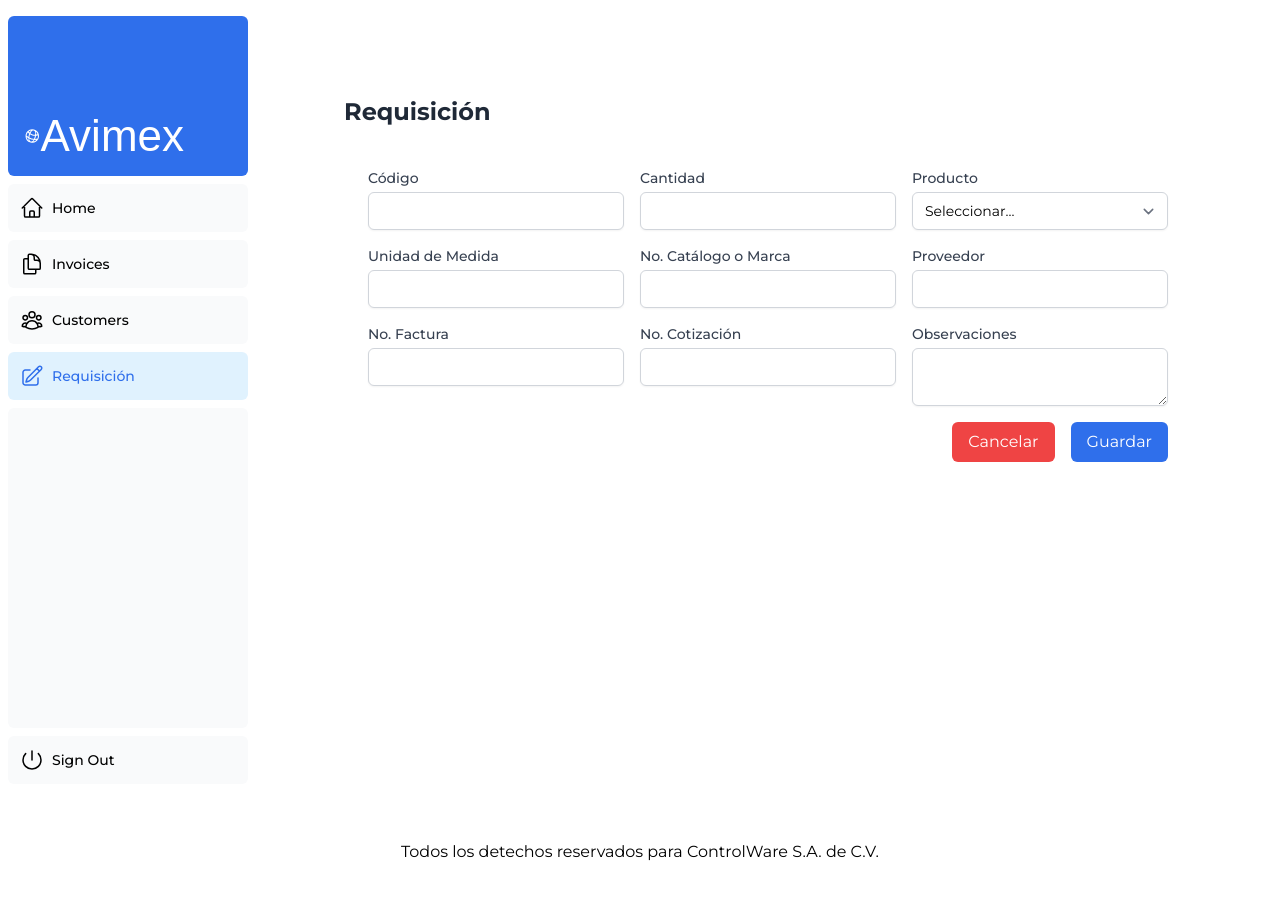
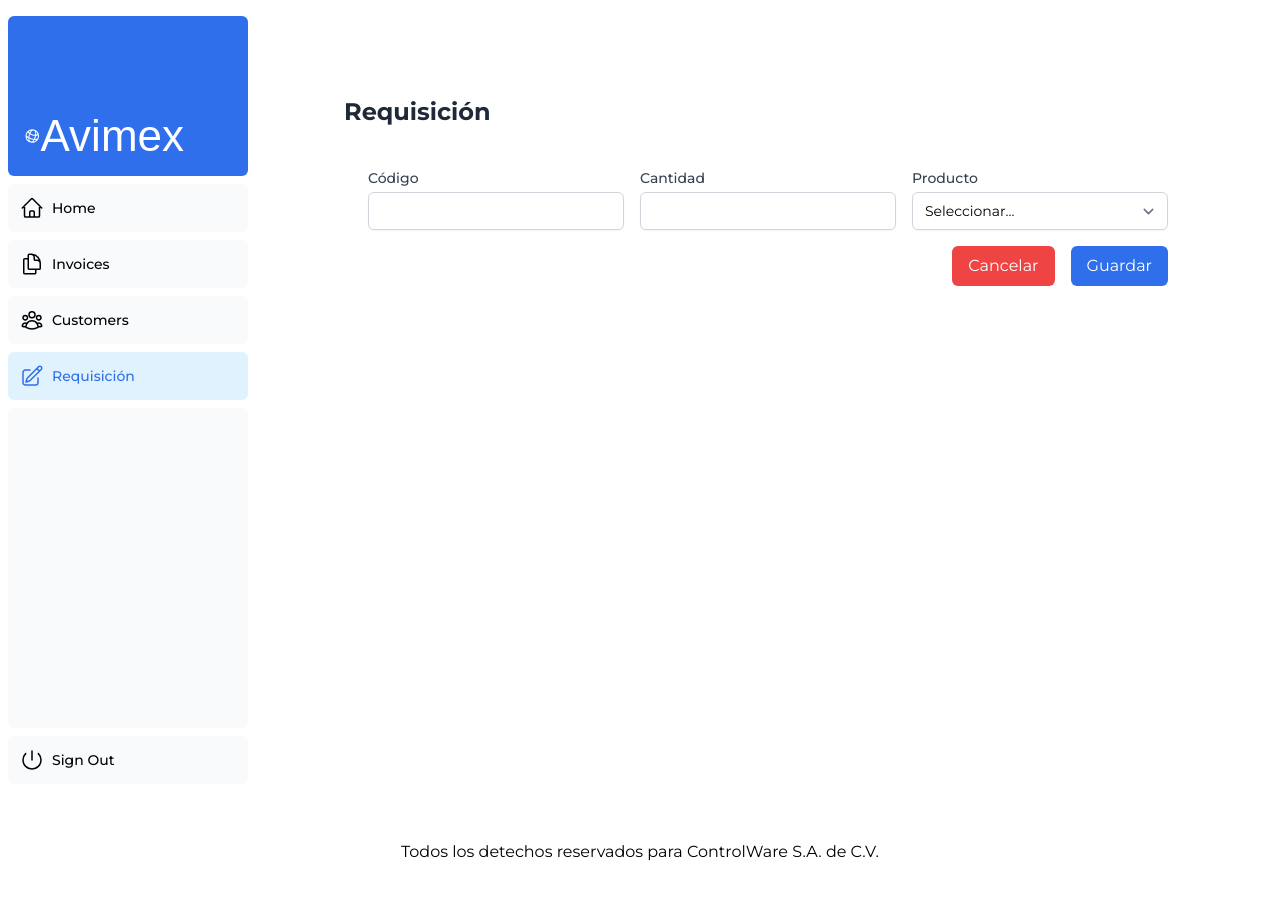
Before and after one commit to Vantar23/avimex-intranet, a Next.js app: page /dashboard/form in a window 1280 px wide. Shown: the top 898 px of the page. Built offline with nearby package versions, Linux system fonts and the light colour scheme; a web font is replaced by a local one.

Commit message:
Prueba cat api

```diff
--- a/app/api/catalogos.js
+++ b/app/api/catalogos.js
@@ -1,6 +1,5 @@
 const axios = require('axios');
 
-// Inicialización del objeto catalogos
 let catalogos = {
     Cat_Producto: [],
     Cat_Medida: [],
@@ -13,20 +12,22 @@ const fetchCatalogos = async () => {
     try {
         const response = await axios.get('http://localhost/backend/api/Catalogos');
 
-        // Asignar cada sección del JSON a su respectivo array
+        // Asigna cada sección del JSON a su respectivo array
         catalogos.Cat_Producto = response.data.Cat_Producto || [];
         catalogos.Cat_Medida = response.data.Cat_Medida || [];
         catalogos.Cat_Marca = response.data.Cat_Marca || [];
         catalogos.Cat_Proveedor = response.data.Cat_Proveedor || [];
 
-        console.log('Datos de los catálogos actualizados:', catalogos);
+        console.log('Datos de los catálogos actualizados.');
+        return catalogos;
     } catch (error) {
         console.error('Error al obtener los datos del catálogo:', error.message);
+        throw error; // Lanza el error para que pueda ser manejado en otro lugar si es necesario
     }
 };
 
-// Exportar el objeto `catalogos` y la función `fetchCatalogos`
+// Exportar la función y los datos para usarlos en otros módulos
 module.exports = {
-    catalogos,
     fetchCatalogos,
+    catalogos
 };
--- a/app/dashboard/form/page.tsx
+++ b/app/dashboard/form/page.tsx
@@ -1,8 +1,27 @@
 "use client";
 
 import { useState, useEffect } from "react";
+import { catalogos } from "app/api/catalogos"; // Ajusta la ruta a tu archivo catalogos.js
+
+// Define una interfaz para tipar los productos
+interface Producto {
+  ID: number;
+  DESCRIPCION: string;
+}
 
 export default function Requisicion() {
+  // Tipamos el estado como un arreglo de `Producto`
+  const [productos, setProductos] = useState<Producto[]>([]);
+
+  useEffect(() => {
+    // Cargar productos desde el objeto `catalogos`
+    if (catalogos.Cat_Producto && catalogos.Cat_Producto.length > 0) {
+      setProductos(catalogos.Cat_Producto as Producto[]);
+    } else {
+      console.error("No se encontraron productos en el catálogo.");
+    }
+  }, []);
+
   return (
     <div>
       {/* Encabezado */}
@@ -51,102 +70,13 @@ export default function Requisicion() {
               name="producto"
               className="mt-1 block w-full border-gray-300 rounded-md shadow-sm focus:border-blue-500 focus:ring-blue-500 sm:text-sm"
             >
-              <option>Seleccionar...</option>
-              <option value="producto1">Producto prueba 1</option>
-              <option value="producto2">Producto 2</option>
+              <option value="">Seleccionar...</option>
+              {productos.map((producto) => (
+                <option key={producto.ID} value={producto.ID}>
+                  {producto.DESCRIPCION}
+                </option>
+              ))}
             </select>
-          </div>
-        </div>
-
-        {/* Fila 2 */}
-        <div className="grid grid-cols-2 md:grid-cols-3 gap-4">
-          <div>
-            <label
-              htmlFor="unidad"
-              className="block text-sm font-medium text-gray-700"
-            >
-              Unidad de Medida
-            </label>
-            <input
-              type="text"
-              id="unidad"
-              name="unidad"
-              className="mt-1 block w-full border-gray-300 rounded-md shadow-sm focus:border-blue-500 focus:ring-blue-500 sm:text-sm"
-            />
-          </div>
-          <div>
-            <label
-              htmlFor="marca"
-              className="block text-sm font-medium text-gray-700"
-            >
-              No. Catálogo o Marca
-            </label>
-            <input
-              type="text"
-              id="marca"
-              name="marca"
-              className="mt-1 block w-full border-gray-300 rounded-md shadow-sm focus:border-blue-500 focus:ring-blue-500 sm:text-sm"
-            />
-          </div>
-          <div>
-            <label
-              htmlFor="proveedor"
-              className="block text-sm font-medium text-gray-700"
-            >
-              Proveedor
-            </label>
-            <input
-              type="text"
-              id="proveedor"
-              name="proveedor"
-              className="mt-1 block w-full border-gray-300 rounded-md shadow-sm focus:border-blue-500 focus:ring-blue-500 sm:text-sm"
-            />
-          </div>
-        </div>
-
-        {/* Fila 3 */}
-        <div className="grid grid-cols-2 md:grid-cols-3 gap-4">
-          <div>
-            <label
-              htmlFor="factura"
-              className="block text-sm font-medium text-gray-700"
-            >
-              No. Factura
-            </label>
-            <input
-              type="text"
-              id="factura"
-              name="factura"
-              className="mt-1 block w-full border-gray-300 rounded-md shadow-sm focus:border-blue-500 focus:ring-blue-500 sm:text-sm"
-            />
-          </div>
-          <div>
-            <label
-              htmlFor="cotizacion"
-              className="block text-sm font-medium text-gray-700"
-            >
-              No. Cotización
-            </label>
-            <input
-              type="text"
-              id="cotizacion"
-              name="cotizacion"
-              className="mt-1 block w-full border-gray-300 rounded-md shadow-sm focus:border-blue-500 focus:ring-blue-500 sm:text-sm"
-            />
-          </div>
-          <div>
-            <label
-              htmlFor="observaciones"
-              className="block text-sm font-medium text-gray-700"
-            >
-              Observaciones
-            </label>
-            <textarea
-              id="observaciones"
-              name="observaciones"
-              rows={2}
-              className="mt-1 block w-full border-gray-300 rounded-md shadow-sm focus:border-blue-500 focus:ring-blue-500 sm:text-sm"
-            ></textarea>
           </div>
         </div>
 
```
